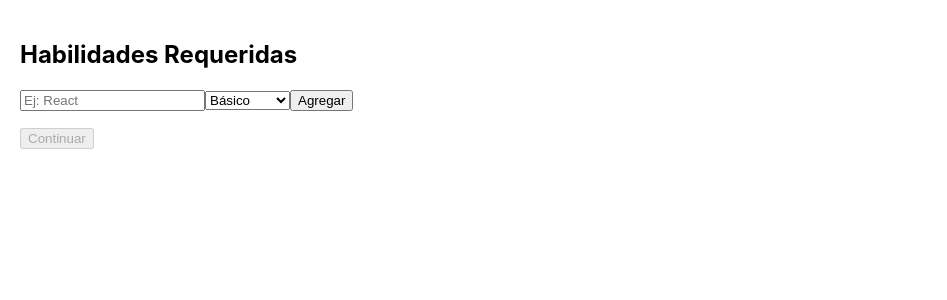
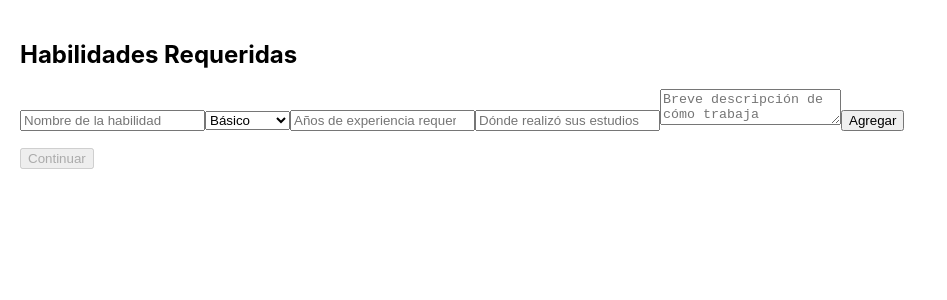
Before and after one commit to Christian03-31/Evaluacion-React, a React (Create React App) app in the folder solicitud-curriculum/: page / in a window 1280 px wide. Shown: the top 300 px of the page, without its empty margins (0-947 px from the left). Built offline with nearby package versions, Linux system fonts and the light colour scheme.

Commit message:
Actualizacion 2

```diff
--- a/solicitud-curriculum/src/App.css
+++ b/solicitud-curriculum/src/App.css
@@ -36,3 +36,38 @@
     transform: rotate(360deg);
   }
 }
+
+input, select, textarea {
+  display: block;
+  margin: 8px auto;
+  padding: 8px;
+  width: 80%;
+  max-width: 400px;
+}
+
+button {
+  margin: 10px;
+  padding: 10px 20px;
+}
+
+ul {
+  list-style: none;
+  padding: 0;
+  margin-top: 20px;
+}
+
+li {
+  background-color: #f9f9f9;
+  margin: 10px auto;
+  padding: 15px;
+  border-radius: 8px;
+  width: 80%;
+  max-width: 500px;
+  text-align: left;
+  box-shadow: 0 2px 4px rgba(0,0,0,0.1);
+}
+
+li p {
+  margin: 6px 0;
+  font-size: 0.95em;
+}
--- a/solicitud-curriculum/src/paginas/habilidades.js
+++ b/solicitud-curriculum/src/paginas/habilidades.js
@@ -2,16 +2,34 @@ import React, { useState } from 'react';
 import { useNavigate } from 'react-router-dom';
 
 function HabilidadesPage() {
-  const [habilidades, setHabilidades] = useState([]);
+
   const [habilidad, setHabilidad] = useState('');
   const [nivel, setNivel] = useState('Básico');
+  const [experiencia, setExperiencia] = useState('');
+  const [estudios, setEstudios] = useState('');
+  const [descripcionTrabajo, setDescripcionTrabajo] = useState('');
+  const [habilidades, setHabilidades] = useState([]);
   const navigate = useNavigate();
 
   const agregarHabilidad = () => {
     if (habilidad.trim() === '') return;
-    setHabilidades([...habilidades, { habilidad, nivel }]);
+
+    const nuevaHabilidad = {
+      habilidad,
+      nivel,
+      experiencia,
+      estudios,
+      descripcionTrabajo,
+    };
+
+    setHabilidades([...habilidades, nuevaHabilidad]);
+
+    // Limpiar campos
     setHabilidad('');
     setNivel('Básico');
+    setExperiencia('');
+    setEstudios('');
+    setDescripcionTrabajo('');
   };
 
   const continuar = () => {
@@ -22,22 +40,50 @@ function HabilidadesPage() {
   return (
     <div style={{ padding: '20px' }}>
       <h2>Habilidades Requeridas</h2>
+
       <input
         type="text"
-        placeholder="Ej: React"
+        placeholder="Nombre de la habilidad"
         value={habilidad}
         onChange={(e) => setHabilidad(e.target.value)}
       />
+
       <select value={nivel} onChange={(e) => setNivel(e.target.value)}>
         <option value="Básico">Básico</option>
         <option value="Intermedio">Intermedio</option>
         <option value="Avanzado">Avanzado</option>
       </select>
+
+      <input
+        type="number"
+        placeholder="Años de experiencia requeridos"
+        value={experiencia}
+        onChange={(e) => setExperiencia(e.target.value)}
+      />
+
+      <input
+        type="text"
+        placeholder="Dónde realizó sus estudios"
+        value={estudios}
+        onChange={(e) => setEstudios(e.target.value)}
+      />
+
+      <textarea
+        placeholder="Breve descripción de cómo trabaja"
+        value={descripcionTrabajo}
+        onChange={(e) => setDescripcionTrabajo(e.target.value)}
+      />
+
       <button onClick={agregarHabilidad}>Agregar</button>
 
       <ul>
         {habilidades.map((item, index) => (
-          <li key={index}>{item.habilidad} - {item.nivel}</li>
+          <li key={index}>
+            <p><strong>{item.habilidad}</strong> - {item.nivel}</p>
+            <p><span>Experiencia requerida: {item.experiencia} años</span></p>
+            <p><span>Estudios: {item.estudios}</span></p>
+            <p><span>Descripción: {item.descripcionTrabajo}</span></p>
+          </li>
         ))}
       </ul>
 
```
